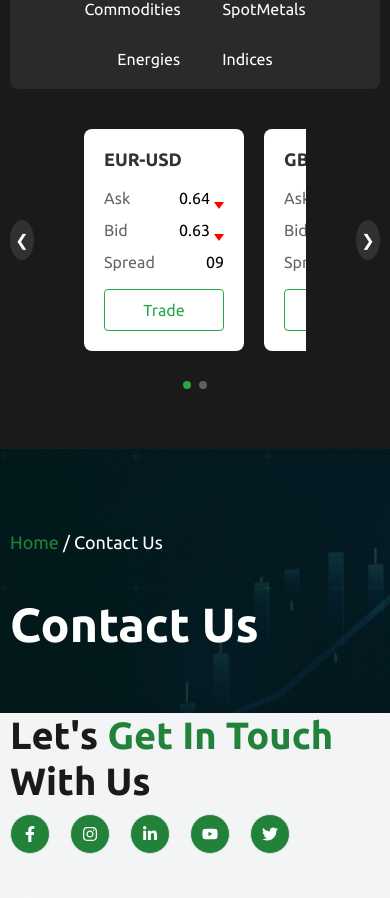
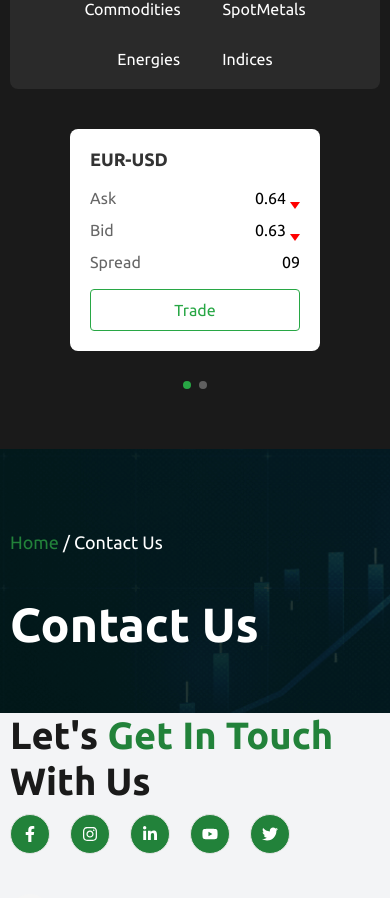
Before and after one commit to DecroXX69/GBFX, a React (Create React App) app in the folder client/: page / in a window 390 px wide. Shown: the part 3878-4776 px from the top of the page. Built offline with nearby package versions, Linux system fonts and the light colour scheme; no server answers.

Commit message:
optimized marketspreads for mobile

```diff
--- a/client/src/minicomponent/MarketSpreadsAndSwaps.css
+++ b/client/src/minicomponent/MarketSpreadsAndSwaps.css
@@ -122,8 +122,8 @@
 /* Chart Styles */
 .chart-container {
     display: flex;
-    justify-content: center;  /* Horizontally center the chart */
-    align-items: center;      /* Vertically center the chart */
+    justify-content: center;
+    align-items: center;
     width: 100%;
     height: 50px;
 }
--- a/client/src/minicomponent/market-spreads.css
+++ b/client/src/minicomponent/market-spreads.css
@@ -316,3 +316,65 @@
       min-width: 160px;
     }
   }
+
+  /* Mobile-only adjustments */
+@media (max-width: 768px) {
+  /* Make the trading pairs container scroll horizontally */
+  .trading-pairs {
+    display: flex;
+    overflow-x: auto;
+    scroll-snap-type: x mandatory;  /* Enabling smooth snap scrolling */
+    gap: 15px; /* Spacing between cards */
+    padding: 0 10px; /* Some padding to prevent cards from touching the edges */
+  }
+
+  /* Ensure pair cards are arranged in a row */
+  .pairs-slider {
+    display: flex;
+    flex-wrap: nowrap; /* Prevent wrapping */
+    gap: 15px;
+  }
+
+  .pair-card {
+    flex-shrink: 0; /* Prevent shrinking of cards */
+    min-width: 250px; /* Minimum width of each card */
+    width: 250px; /* Fixed width to make sure they fit nicely */
+    transition: transform 0.3s ease, box-shadow 0.3s ease;
+    scroll-snap-align: center;  /* Ensure cards snap to the center */
+  }
+
+  /* Adjust for swipe scrolling on mobile */
+  .trading-pairs::-webkit-scrollbar {
+    height: 8px;
+  }
+
+  .trading-pairs::-webkit-scrollbar-thumb {
+    background: rgba(255, 255, 255, 0.3);
+    border-radius: 5px;
+  }
+
+  .trading-pairs::-webkit-scrollbar-track {
+    background: transparent;
+  }
+
+  /* Infinite horizontal scroll effect */
+  @keyframes infinite-scroll {
+    0% {
+      transform: translateX(0);
+    }
+    100% {
+      transform: translateX(-100%);  /* Move left by the full width of the container */
+    }
+  }
+
+  .pairs-slider {
+    animation: infinite-scroll  linear infinite;
+  }
+
+  /* Remove navigation buttons on mobile */
+  .nav-btn {
+    display: none;
+  }
+}
+
+/* Existing desktop and tablet styles will remain intact */
```
Lines whose indentation alone changed are shown as unchanged.
